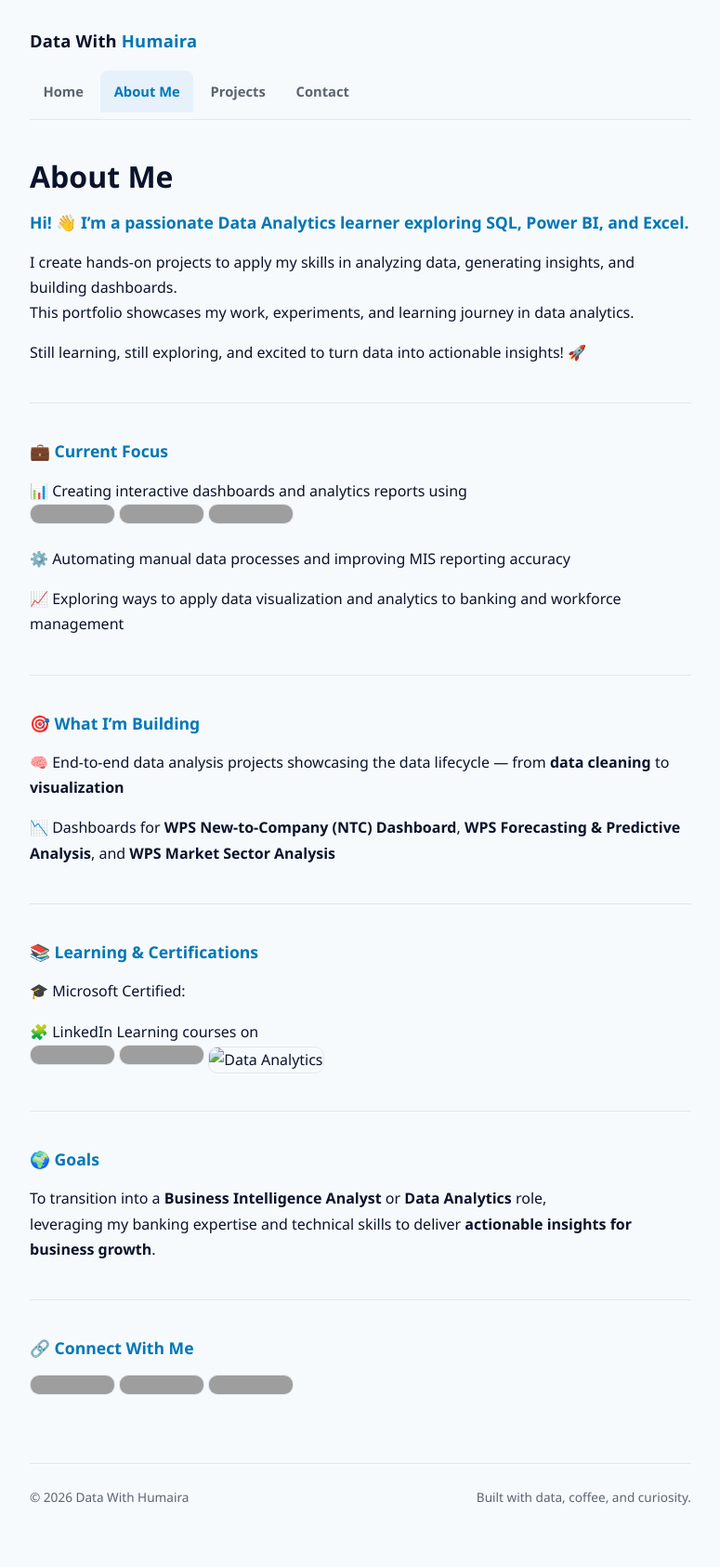
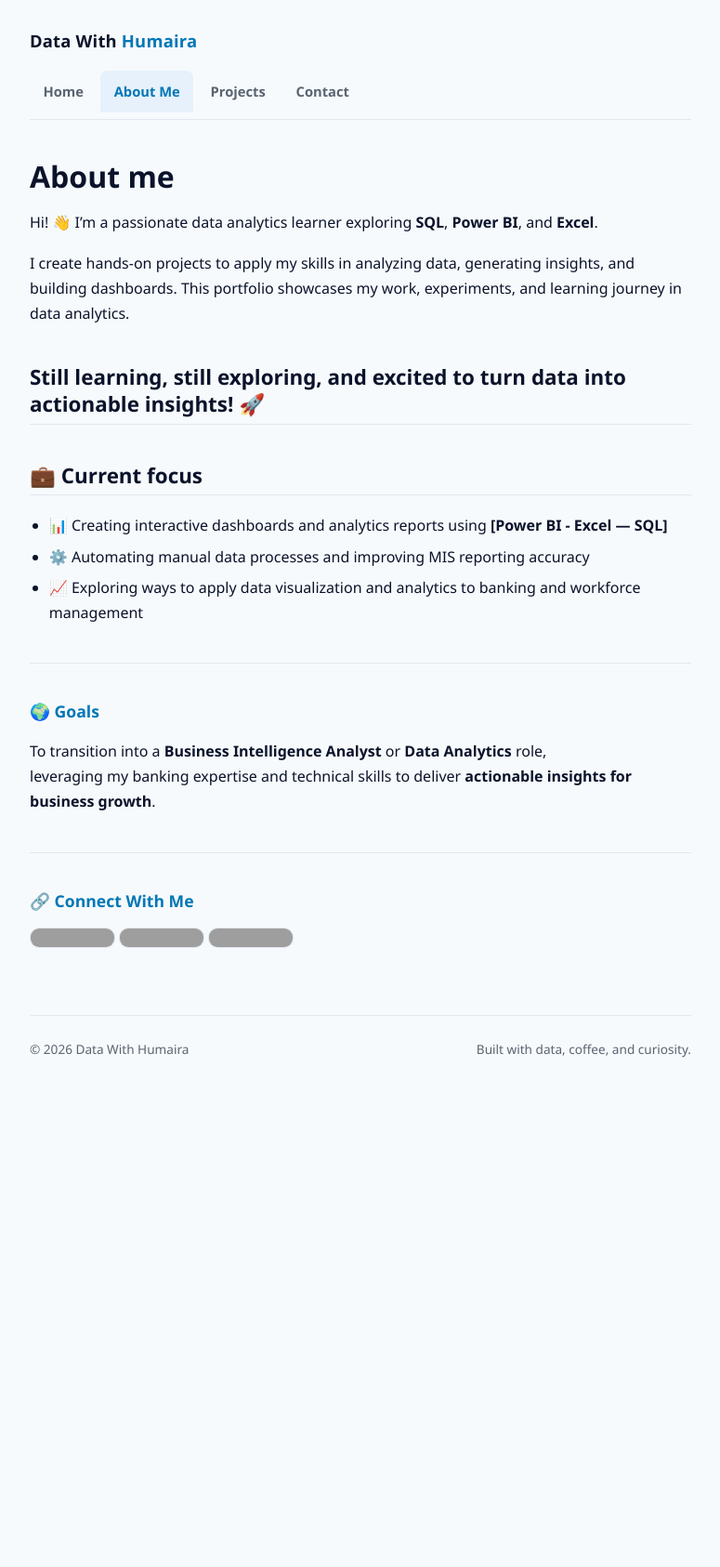
Before and after one commit to humairatalhakhan/humairatalhakhan, a Jekyll site: the page built from about.md, in a window 1280 px wide. Shown: the whole page at 93% size, without its empty margins (252-1027 px from the left). Built offline with Jekyll 4.4.1, drawn with Linux system fonts in a browser that asks for light colours; after the commit the page ends 1204 px from its top, so only the background shows below that; grey boxes are pictures that could not be loaded.

Commit message:
Update about.md

```diff
--- a/about.md
+++ b/about.md
@@ -1,48 +1,22 @@
 ---
 layout: default
 title: About Me
-permalink: /about
 ---
 
-# About Me
-### Hi! 👋 I’m a passionate Data Analytics learner exploring SQL, Power BI, and Excel.
+# About me
 
-I create hands-on projects to apply my skills in analyzing data, generating insights, and building dashboards.
-This portfolio showcases my work, experiments, and learning journey in data analytics.
+Hi! 👋 I'm a passionate data analytics learner exploring **SQL**, **Power BI**, and **Excel**.
+
+I create hands-on projects to apply my skills in analyzing data, generating insights, and building dashboards. This portfolio showcases my work, experiments, and learning journey in data analytics.
 
 Still learning, still exploring, and excited to turn data into actionable insights! 🚀
-
 ---
 
-### 💼 Current Focus
+## 💼 Current focus
 
-📊 Creating interactive dashboards and analytics reports using
-![Excel](https://img.shields.io/badge/Excel-217346?style=flat&logo=microsoft-excel&logoColor=white)
-![PowerBI](https://img.shields.io/badge/Power%20BI-F2C811?style=flat&logo=powerbi&logoColor=black)
-![SQL](https://img.shields.io/badge/SQL-336791?style=flat&logo=postgresql&logoColor=white)
-
-⚙️ Automating manual data processes and improving MIS reporting accuracy
-
-📈 Exploring ways to apply data visualization and analytics to banking and workforce management
-
----
-
-### 🎯 What I’m Building
-
-🧠 End-to-end data analysis projects showcasing the data lifecycle — from **data cleaning** to **visualization**
-
-📉 Dashboards for **WPS New-to-Company (NTC) Dashboard**, **WPS Forecasting & Predictive Analysis**, and **WPS Market Sector Analysis**
-
----
-
-### 📚 Learning & Certifications
-
-🎓 Microsoft Certified:
-
-🧩 LinkedIn Learning courses on
-![Power Query](https://img.shields.io/badge/Power%20Query-217346?style=flat&logo=microsoft-excel&logoColor=white)
-![SQL](https://img.shields.io/badge/SQL-336791?style=flat&logo=mysql&logoColor=white)
-![Data Analytics](https://img.shields.io/badge/Data%20Analytics-0078D4?style=flat&logo=databricks&logoColor=white)
+- 📊 Creating interactive dashboards and analytics reports using **[Power BI - Excel — SQL]**
+- ⚙️ Automating manual data processes and improving MIS reporting accuracy
+- 📈 Exploring ways to apply data visualization and analytics to banking and workforce management
 
 ---
 
```
